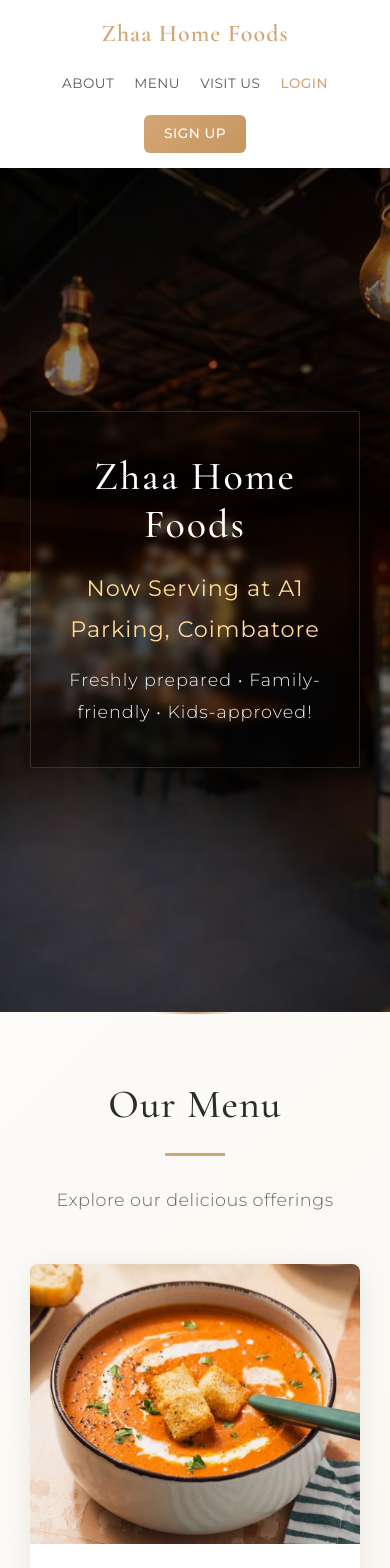
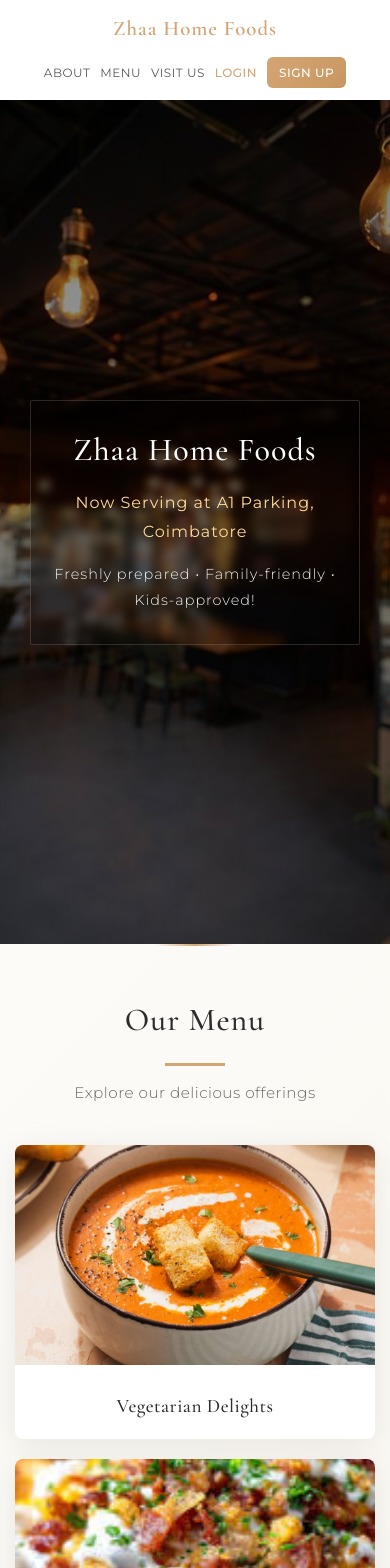
Before and after one commit to AlanaMPC/restaurant-app_final, a React (Create React App) app: page / in a window 390 px wide. Shown: the top 1568 px of the page. Built offline with nearby package versions, Linux system fonts and the light colour scheme.

Commit message:
enhance responsive design

```diff
--- a/src/App.css
+++ b/src/App.css
@@ -197,28 +197,130 @@ footer p:first-child {
 }
 
 /* Responsive Design */
-@media (max-width: 768px) {
+@media (max-width: 1200px) {
+  .navbar {
+    padding: 20px 40px;
+  }
+
+  section {
+    padding: 70px 40px;
+  }
+
+  .about, .chef, .private-dining, .gifting {
+    padding: 80px 40px;
+  }
+}
+
+@media (max-width: 992px) {
   .navbar {
     padding: 15px 30px;
-    flex-direction: column;
-    gap: 20px;
   }
 
   .nav-links {
     gap: 20px;
+  }
+
+  .about h2, .chef h2, .private-dining h2, .gifting h2 {
+    font-size: 3rem;
+  }
+
+  .about p, .chef p, .private-dining p, .gifting p {
+    font-size: 1.1rem;
+  }
+}
+
+@media (max-width: 768px) {
+  .navbar {
+    padding: 15px 20px;
+    flex-direction: column;
+    gap: 15px;
+  }
+
+  .nav-links {
+    gap: 15px;
     flex-wrap: wrap;
     justify-content: center;
   }
 
+  .nav-links li {
+    font-size: 0.8rem;
+  }
+
+  .user-menu {
+    gap: 15px;
+  }
+
+  .logout-btn {
+    padding: 6px 15px;
+    font-size: 0.8rem;
+  }
+
   section {
-    padding: 60px 30px;
+    padding: 50px 20px;
+  }
+
+  .about, .chef, .private-dining, .gifting {
+    padding: 60px 20px;
   }
 
   .about h2, .chef h2, .private-dining h2, .gifting h2 {
-    font-size: 2.5rem;
+    font-size: 2.2rem;
+  }
+
+  .about p, .chef p, .private-dining p, .gifting p {
+    font-size: 1rem;
+    line-height: 1.7;
   }
 
   .logo {
     font-size: 1.5rem;
   }
+
+  footer {
+    padding: 40px 20px;
+  }
+
+  footer p {
+    font-size: 0.85rem;
+  }
 }
+
+@media (max-width: 480px) {
+  .navbar {
+    padding: 12px 15px;
+    gap: 12px;
+  }
+
+  .logo {
+    font-size: 1.3rem;
+  }
+
+  .nav-links {
+    gap: 10px;
+  }
+
+  .nav-links li {
+    font-size: 0.75rem;
+  }
+
+  .signup-link {
+    padding: 6px 12px !important;
+    font-size: 0.75rem !important;
+  }
+
+  .about h2, .chef h2, .private-dining h2, .gifting h2 {
+    font-size: 1.8rem;
+  }
+
+  .about p, .chef p, .private-dining p, .gifting p {
+    font-size: 0.95rem;
+  }
+
+  section {
+    padding: 40px 15px;
+  }
+
+  .about, .chef, .private-dining, .gifting {
+    padding: 50px 15px;
+  }
+}
--- a/src/components/Hero.css
+++ b/src/components/Hero.css
@@ -77,16 +77,76 @@
   }
 }
 
+@media (max-width: 1200px) {
+  .hero-content {
+    padding: 50px 60px;
+    max-width: 800px;
+  }
+
+  .hero-content h1 {
+    font-size: 3.8rem;
+  }
+}
+
+@media (max-width: 992px) {
+  .hero-content {
+    padding: 45px 50px;
+    max-width: 700px;
+  }
+
+  .hero-content h1 {
+    font-size: 3.2rem;
+  }
+
+  .hero-content .location {
+    font-size: 1.2rem;
+  }
+
+  .hero-content .tagline {
+    font-size: 1rem;
+  }
+}
+
 @media (max-width: 768px) {
+  .hero {
+    background-attachment: scroll;
+  }
+
   .hero-content {
     padding: 40px 30px;
+    margin: 0 20px;
   }
 
   .hero-content h1 {
     font-size: 2.5rem;
   }
 
-  .hero-content p {
+  .hero-content .location {
+    font-size: 1.1rem;
+  }
+
+  .hero-content .tagline {
+    font-size: 0.95rem;
+  }
+}
+
+@media (max-width: 480px) {
+  .hero-content {
+    padding: 30px 20px;
+    margin: 0 15px;
+  }
+
+  .hero-content h1 {
+    font-size: 2rem;
+    letter-spacing: 1px;
+  }
+
+  .hero-content .location {
     font-size: 1rem;
   }
+
+  .hero-content .tagline {
+    font-size: 0.9rem;
+    max-width: 100%;
+  }
 }
--- a/src/components/MenuCategory.css
+++ b/src/components/MenuCategory.css
@@ -121,17 +121,129 @@
   color: #666;
 }
 
+@media (max-width: 1200px) {
+  .menu-category-page {
+    padding: 35px 40px;
+  }
+
+  .items-container {
+    grid-template-columns: repeat(auto-fit, minmax(300px, 1fr));
+  }
+}
+
+@media (max-width: 992px) {
+  .menu-category-page {
+    padding: 30px 30px;
+  }
+
+  .category-header h1 {
+    font-size: 3rem;
+  }
+
+  .category-header {
+    margin-bottom: 50px;
+  }
+
+  .items-container {
+    gap: 25px;
+  }
+
+  .item-card h3 {
+    font-size: 1.3rem;
+  }
+}
+
 @media (max-width: 768px) {
   .menu-category-page {
-    padding: 30px 20px;
+    padding: 25px 20px;
   }
 
   .category-header h1 {
     font-size: 2.5rem;
   }
 
+  .category-header p {
+    font-size: 1rem;
+  }
+
+  .category-header {
+    margin-bottom: 40px;
+  }
+
+  .items-container {
+    grid-template-columns: repeat(auto-fit, minmax(280px, 1fr));
+    gap: 20px;
+  }
+
+  .item-image {
+    height: 180px;
+  }
+
+  .item-header {
+    padding: 15px 15px 0 15px;
+  }
+
+  .item-card h3 {
+    font-size: 1.2rem;
+  }
+
+  .item-price {
+    font-size: 1.1rem;
+  }
+
+  .item-desc {
+    font-size: 0.9rem;
+    padding: 0 15px 15px 15px;
+  }
+
+  .back-btn {
+    padding: 8px 16px;
+    font-size: 0.9rem;
+    margin-bottom: 30px;
+  }
+}
+
+@media (max-width: 480px) {
+  .menu-category-page {
+    padding: 20px 15px;
+  }
+
+  .category-header h1 {
+    font-size: 2rem;
+  }
+
+  .category-header p {
+    font-size: 0.95rem;
+  }
+
+  .category-header {
+    margin-bottom: 30px;
+  }
+
   .items-container {
     grid-template-columns: 1fr;
-    gap: 20px;
+    gap: 15px;
+  }
+
+  .item-image {
+    height: 160px;
+  }
+
+  .item-card h3 {
+    font-size: 1.1rem;
+  }
+
+  .item-price {
+    font-size: 1rem;
+  }
+
+  .item-desc {
+    font-size: 0.85rem;
+  }
+
+  .back-btn {
+    padding: 8px 14px;
+    font-size: 0.85rem;
+    margin-bottom: 25px;
   }
 }
--- a/src/components/Menus.css
+++ b/src/components/Menus.css
@@ -163,21 +163,91 @@
   }
 }
 
-@media (max-width: 768px) {
+@media (max-width: 1200px) {
   .menus {
-    padding: 60px 30px;
-  }
-
-  .menus-title {
-    font-size: 2.5rem;
-    margin-bottom: 50px;
+    padding: 80px 40px;
   }
 
   .menu-cards {
     gap: 30px;
   }
+}
+
+@media (max-width: 992px) {
+  .menus {
+    padding: 70px 30px;
+  }
+
+  .menus-title {
+    font-size: 3rem;
+    margin-bottom: 50px;
+  }
 
   .menu-card img {
-    height: 280px;
+    height: 300px;
+  }
+
+  .menu-card h3 {
+    font-size: 1.4rem;
+    padding: 25px 15px;
   }
 }
+
+@media (max-width: 768px) {
+  .menus {
+    padding: 60px 20px;
+  }
+
+  .menus-title {
+    font-size: 2.5rem;
+    margin-bottom: 40px;
+  }
+
+  .menus-subtitle {
+    font-size: 1rem;
+    margin-bottom: 40px;
+  }
+
+  .menu-cards {
+    gap: 25px;
+    grid-template-columns: repeat(auto-fit, minmax(250px, 1fr));
+  }
+
+  .menu-card img {
+    height: 250px;
+  }
+
+  .menu-card h3 {
+    font-size: 1.3rem;
+    padding: 20px 15px;
+  }
+}
+
+@media (max-width: 480px) {
+  .menus {
+    padding: 50px 15px;
+  }
+
+  .menus-title {
+    font-size: 2rem;
+    margin-bottom: 35px;
+  }
+
+  .menus-subtitle {
+    font-size: 0.95rem;
+  }
+
+  .menu-cards {
+    grid-template-columns: 1fr;
+    gap: 20px;
+  }
+
+  .menu-card img {
+    height: 220px;
+  }
+
+  .menu-card h3 {
+    font-size: 1.2rem;
+    padding: 18px 12px;
+  }
+}
```
